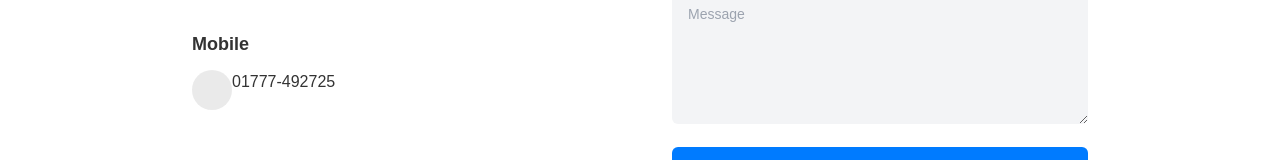
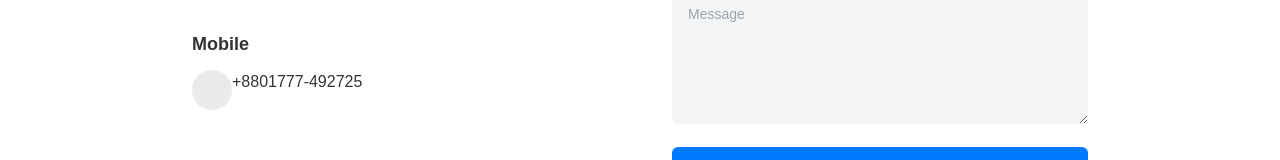
Before and after one commit to MdShaharulIslam/hospitality, a React (Vite) app: page /contact in a window 1280 px wide. Shown: the part 372-532 px from the top of the page. Built offline with nearby package versions, Linux system fonts and the light colour scheme; no server answers.

Commit message:
contact component added the repo

```diff
--- a/src/Blog/Blog.jsx
+++ b/src/Blog/Blog.jsx
@@ -8,7 +8,6 @@ const Blog = () => {
             <Navber></Navber>
               <Helmet><title>Blogs</title></Helmet>
 
-
          </div>
     );
 };
--- a/src/Contact/Contact.jsx
+++ b/src/Contact/Contact.jsx
@@ -7,8 +7,7 @@ const ContactForm = () => {
     <div className="mx-6">
         <Navber></Navber>
         <div className="grid sm:grid-cols-2 items-center gap-16 my-6 mx-auto max-w-4xl bg-white text-[#333] font-[sans-serif]">
-
-              <Helmet><title>Blogs</title></Helmet>
+                      <Helmet><title>Blogs</title></Helmet>
       <div>
         <h1 className="text-3xl font-extrabold">Lets Talk</h1>
         <p className="text-sm text-gray-400 mt-3">
@@ -43,7 +42,7 @@ const ContactForm = () => {
             <li className="bg-[#e6e6e6cf] h-10 w-10 rounded-full flex items-center justify-center shrink-0">
 
             </li>
-          01777-492725
+          +8801777-492725
           </ul>
         </div>
         <div className="mt-12">
```
